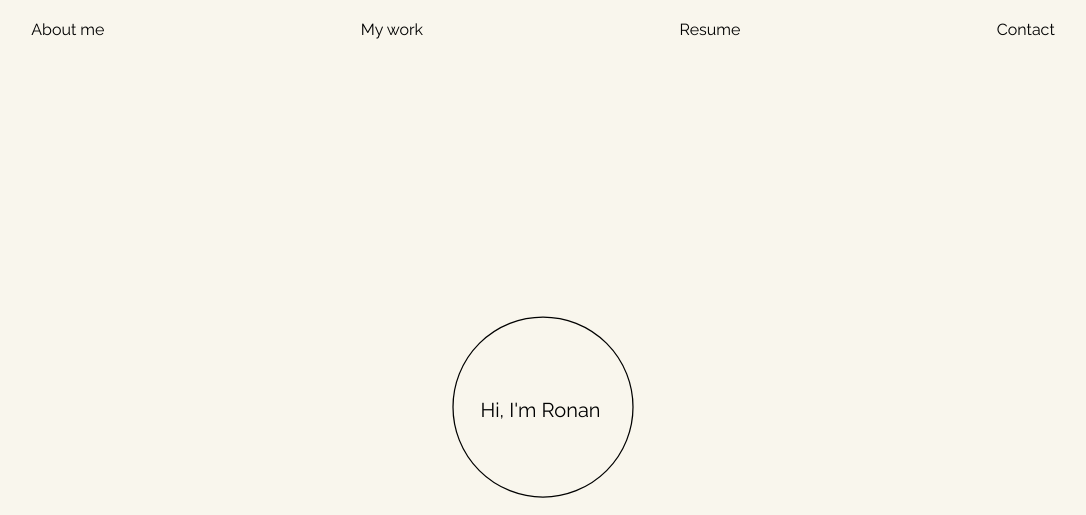
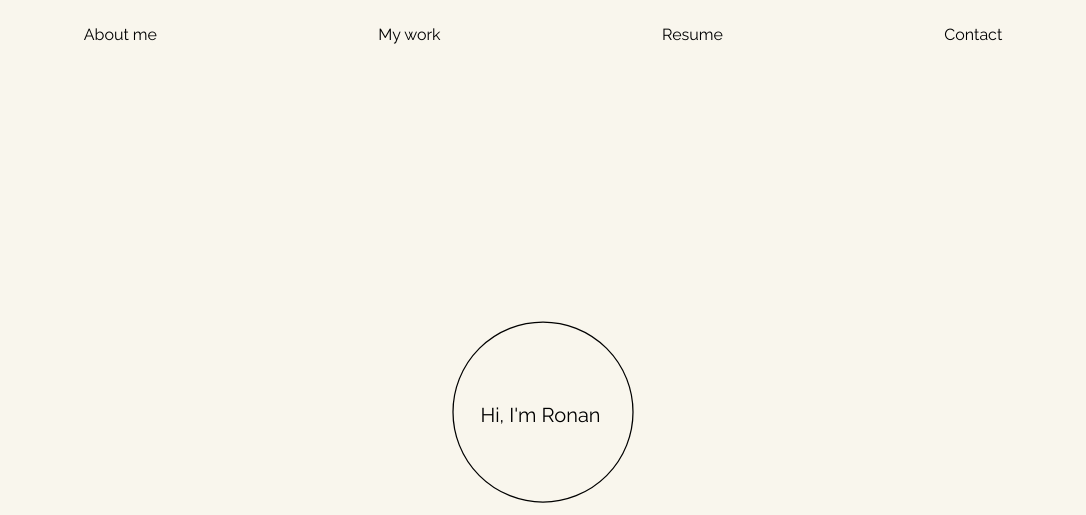
Before and after one commit to Holdenro/my-portfolio, a plain HTML site: page index.html in a window 1280 px wide. Shown: the top 515 px of the page, without its empty margins (97-1183 px from the left). Drawn offline with Linux system fonts and the light colour scheme.

Commit message:
change container parameters

```diff
--- a/index.html
+++ b/index.html
@@ -10,7 +10,7 @@
 	<link href="https://fonts.googleapis.com/css?family=Raleway:300,400&display=swap" rel="stylesheet">
 </head>
 <body>
-	<section>
+
 		<div class="container">
 			<header>
 				<nav>
@@ -43,7 +43,7 @@
 			    </div>
 			</div>
 		</div>
-	</section>
+
 
 	<section>
 		<div class="container">
@@ -52,6 +52,8 @@
 			</div>
 		</div>
 
+
+
 	</section>
 </body>
 </html>
--- a/stylesheets/style.css
+++ b/stylesheets/style.css
@@ -16,6 +16,11 @@ body {
 .container {
 	width: 100%;
   overflow: hidden;
+  padding-right: 15px;
+  padding-left: 15px;
+  margin-right: auto;
+  margin-left: auto;
+  max-width: 1140px;
 }
 
 .container-items{
@@ -26,8 +31,6 @@ body {
   justify-content: center;
   text-align: center;
   flex-direction: column;
-  margin-right: 20px;
-  margin-left: 20px;
 }
 
 header p {
@@ -38,7 +41,7 @@ header p {
 .menu-navbar {
   display: flex;
   text-decoration: none;
-  margin-top: 10px;
+  margin-top: 15px;
   margin-bottom: 0px;
   justify-content: space-around;
 }
@@ -134,4 +137,5 @@ li {
   font-size: 700px;
   color: #e8e8e8;
   margin: 0;
+  z-index: -2;
 }
```
